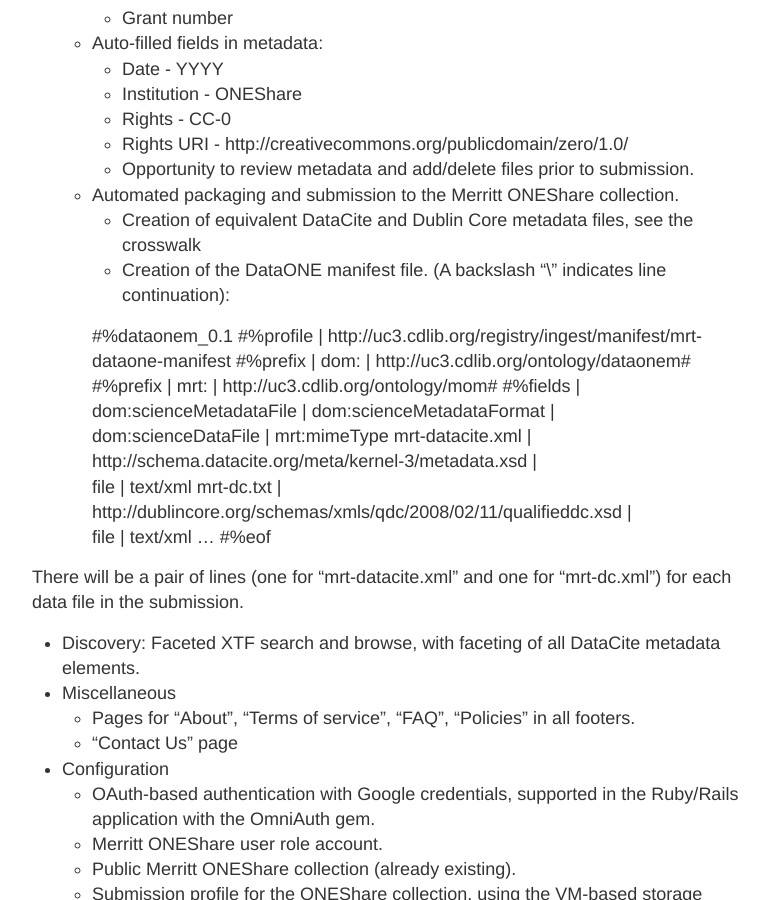
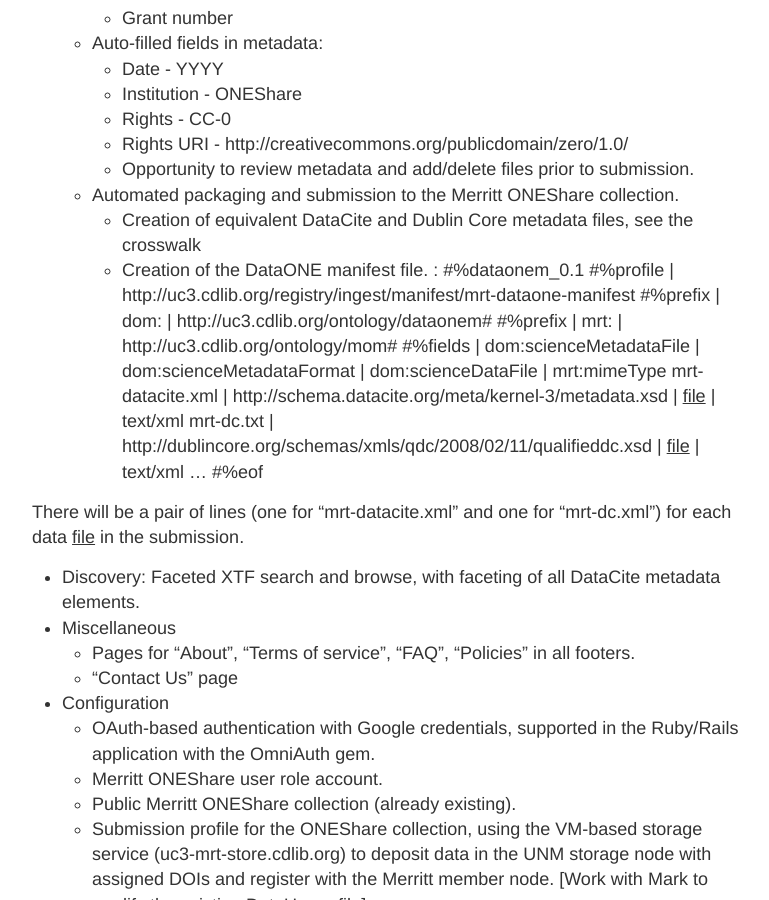
Before and after one commit to CDLUC3/dash, a Jekyll site: the page built from release-criteria.md, in a window 1280 px wide and 900 px high, scrolled down 1551 px. Shown: the whole window, without its empty margins (248-1017 px from the left). Built offline with Jekyll 4.4.1, drawn with Linux system fonts in a browser that asks for light colours.

Commit message:
updates to new docs

```diff
--- a/release-criteria.md
+++ b/release-criteria.md
@@ -26,6 +26,7 @@
 ### Policies
 
 Standardized submission agreement & data use agreement (CC-0)
+
 * Maximum size of individual dataset files and datasets
 * Maximum size of individual campus collections
 * No price model necessary since storage paid for by UNM
@@ -60,23 +61,18 @@
     * Opportunity to review metadata and add/delete files prior to submission.
   * Automated packaging and submission to the Merritt ONEShare collection.
     * Creation of equivalent DataCite and Dublin Core metadata files, see the crosswalk
-    * Creation of the DataONE manifest file.  (A backslash “\” indicates line continuation):
+    * Creation of the DataONE manifest file. :
+            #%dataonem_0.1
+            #%profile | http://uc3.cdlib.org/registry/ingest/manifest/mrt-dataone-manifest
+            #%prefix | dom: | http://uc3.cdlib.org/ontology/dataonem#
+            #%prefix | mrt: | http://uc3.cdlib.org/ontology/mom#
+            #%fields | dom:scienceMetadataFile | dom:scienceMetadataFormat | dom:scienceDataFile | mrt:mimeType
+            mrt-datacite.xml | http://schema.datacite.org/meta/kernel-3/metadata.xsd | <u>file</u> | text/xml
+            mrt-dc.txt | http://dublincore.org/schemas/xmls/qdc/2008/02/11/qualifieddc.xsd | <u>file</u> | text/xml
+            ...
+            #%eof
 
-    #%dataonem_0.1
-    #%profile | http://uc3.cdlib.org/registry/ingest/manifest/mrt-dataone-manifest
-    #%prefix | dom: | http://uc3.cdlib.org/ontology/dataonem#
-    #%prefix | mrt: | http://uc3.cdlib.org/ontology/mom#
-    #%fields | dom:scienceMetadataFile | dom:scienceMetadataFormat | \
-               dom:scienceDataFile | mrt:mimeType
-    mrt-datacite.xml | http://schema.datacite.org/meta/kernel-3/metadata.xsd | \
-           file | text/xml
-    mrt-dc.txt | \
-           http://dublincore.org/schemas/xmls/qdc/2008/02/11/qualifieddc.xsd | \
-           file | text/xml
-    ...
-    #%eof
-
-There will be a pair of lines (one for “mrt-datacite.xml” and one for “mrt-dc.xml”) for each data file in the submission.
+There will be a pair of lines (one for “mrt-datacite.xml” and one for “mrt-dc.xml”) for each data <u>file</u> in the submission.
 * Discovery: Faceted XTF search and browse, with faceting of all DataCite metadata elements.
 * Miscellaneous
   * Pages for “About”, “Terms of service”, “FAQ”, “Policies” in all footers.
```
Also changed, not shown: operations.md (+2 -1 lines), site-map.md (+1 -0 lines).
